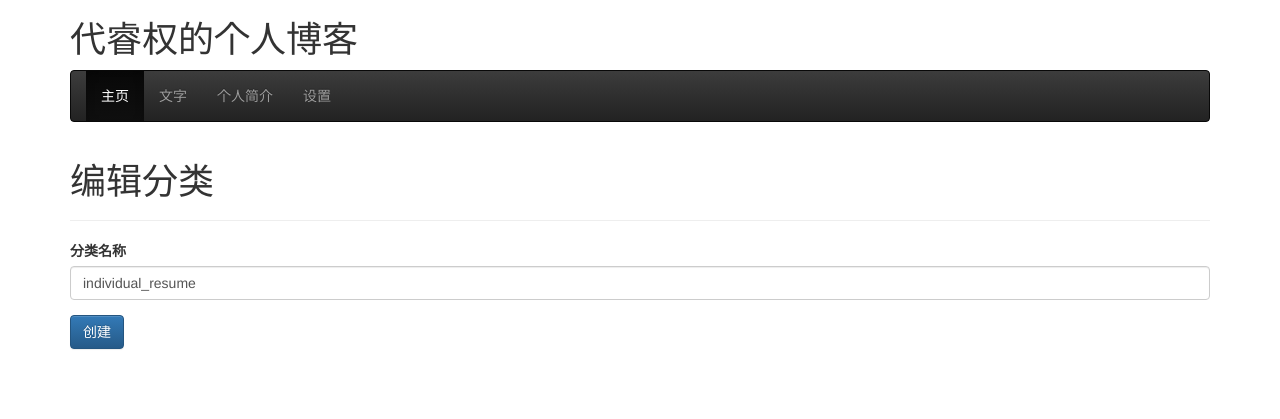
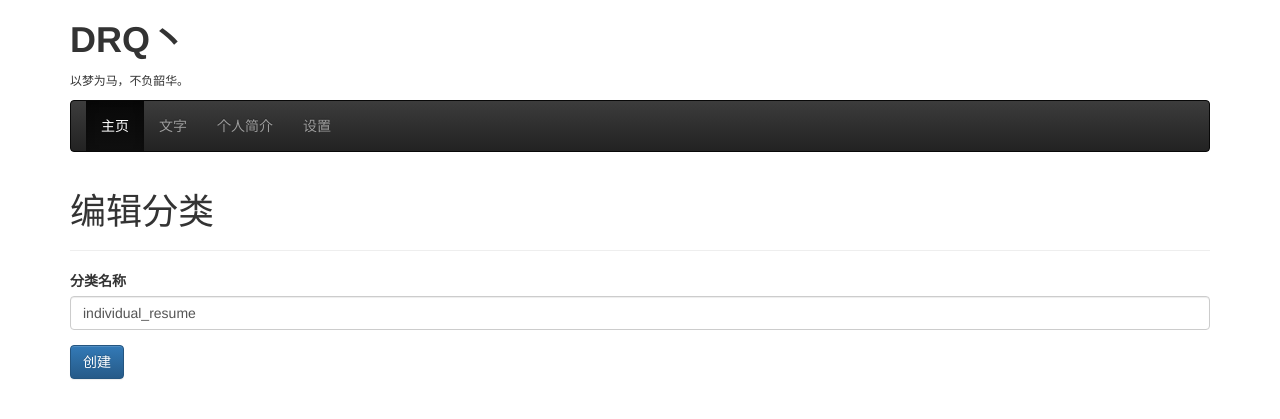
Before and after one commit to zzsealy/personal_blog, a Flask app: page /category/2/edit in a window 1280 px wide. Shown: the top 419 px of the page. Run offline with Flask 2, Linux system fonts and the light colour scheme; a user stored in the database is signed in; data comes from the database, SQL or seed files in the repository; parts of the project's set-up code (start-up, migrations or seed data) failed here and were passed over; some libraries are stand-ins or nearby versions.

Commit message:
修改大标题

```diff
--- a/personal_blog/templates/base.html
+++ b/personal_blog/templates/base.html
@@ -19,7 +19,8 @@
 <div class="container">
 
 {%block navbar %}
-<h1>代睿权的个人博客</h1>
+<h1><strong>DRQ丶</strong></h1>
+    <p><small>以梦为马，不负韶华。</small></p>
         <nav class="navbar navbar-inverse">
             <div class="navbar-collapse">
                 <ul class="nav navbar-nav">
```
